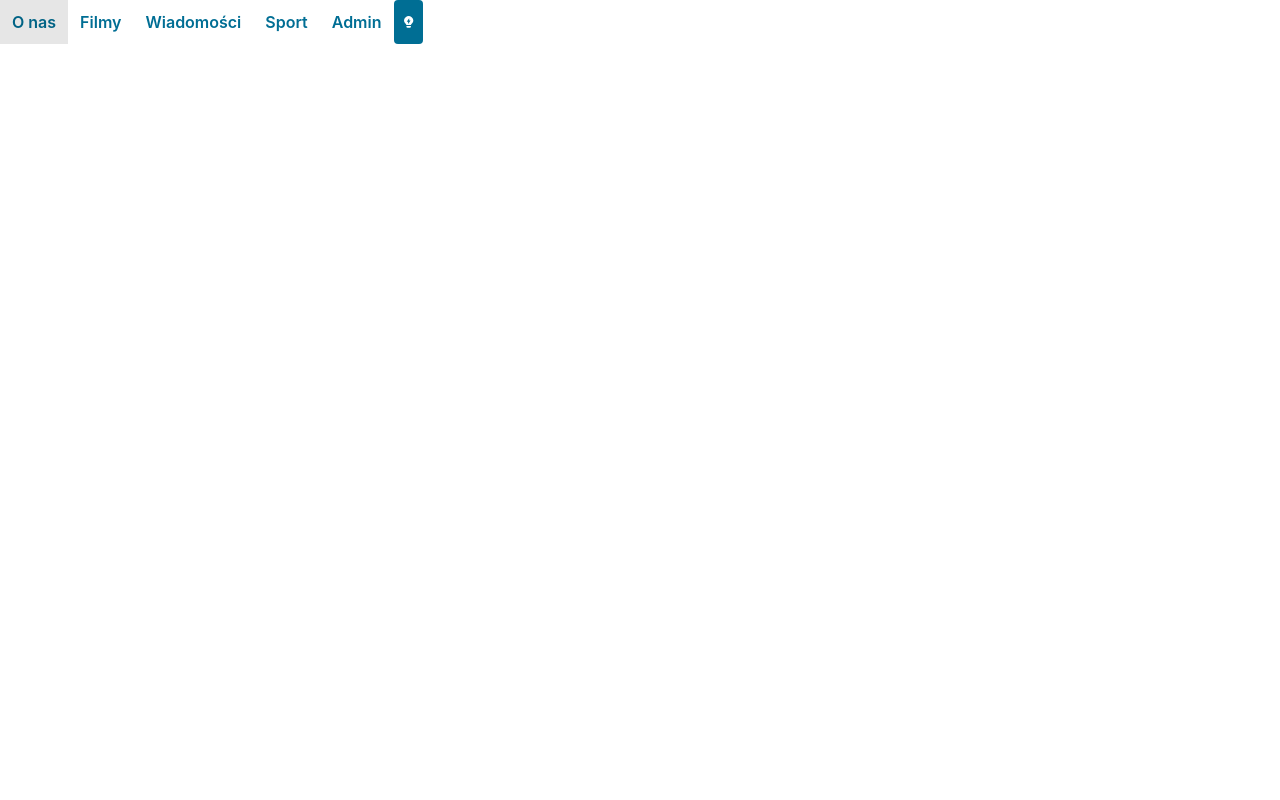
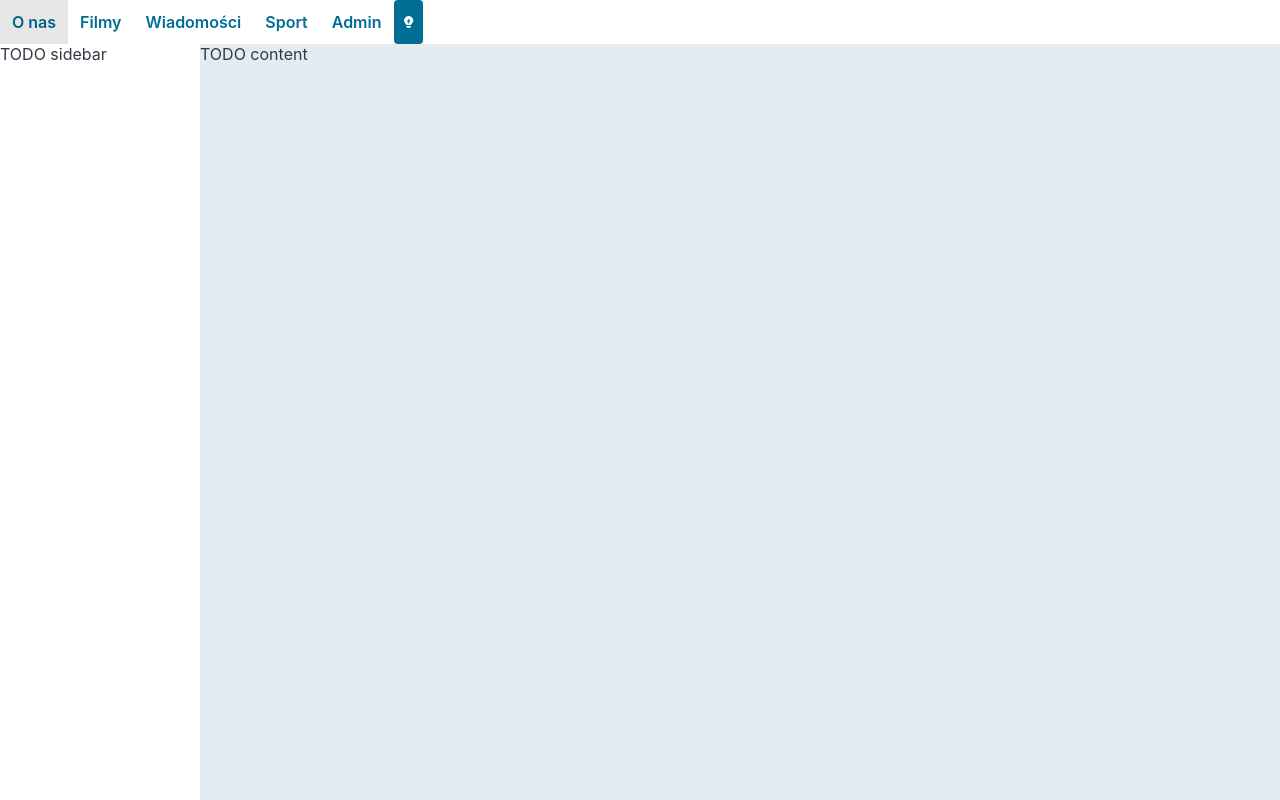
Before and after one commit to adamborowski/deeper-react-2022-05, a React (Create React App) app: page / in a window 1280 px wide. Built offline with nearby package versions, Linux system fonts and the light colour scheme.

Commit message:
feat: page layout

```diff
--- a/src/app/App.tsx
+++ b/src/app/App.tsx
@@ -6,14 +6,15 @@ import { MenuItem } from '../common/atoms/MenuItem';
 import { Menu } from './Menu';
 import { ThemeButton } from '../features/theme-switcher/ThemeButton';
 import { useThemeSwitcher } from './useThemeSwitcher';
+import { PageLayout } from '../common/layouts/PageLayout';
 
 const App = () => {
   const themeSwitcher = useThemeSwitcher();
 
-
   return (
     <ThemeProvider theme={themeSwitcher.theme}>
-      <div>
+      <PageLayout
+        headerContent={
           <Menu>
             <MenuItem to="/about">O nas</MenuItem>
             <MenuItem to="/movies">Filmy</MenuItem>
@@ -22,7 +23,10 @@ const App = () => {
             <MenuItem to="/admin">Admin</MenuItem>
             <ThemeButton onClick={themeSwitcher.toggleTheme} />
           </Menu>
-      </div>
+        }
+        sidebarContent="TODO sidebar"
+        mainContent="TODO content"
+      />
     </ThemeProvider>
   );
 };
--- /dev/null
+++ b/src/common/layouts/PageLayout.module.css
@@ -0,0 +1,21 @@
+.root {
+  display: flex;
+  flex-direction: column;
+  min-height: 100vh;
+}
+.header {
+  box-shadow: var(--t-shadow-sm);
+}
+.columns {
+  display: flex;
+  flex-direction: row;
+  flex: 1;
+  background: var(--t-color-background);
+}
+.leftColumn {
+  width: 200px;
+  background: var(--t-color-surface);
+}
+.rightColumn {
+  flex: 1;
+}
--- /dev/null
+++ b/src/common/layouts/PageLayout.tsx
@@ -0,0 +1,24 @@
+import { FC, ReactNode } from 'react';
+import styles from './PageLayout.module.css';
+
+export interface PageLayoutProps {
+  headerContent: ReactNode;
+  sidebarContent: ReactNode;
+  mainContent: ReactNode;
+}
+
+export const PageLayout: FC<PageLayoutProps> = ({
+  headerContent,
+  sidebarContent,
+  mainContent,
+}) => {
+  return (
+    <div className={styles.root}>
+      <div className={styles.header}>{headerContent}</div>
+      <div className={styles.columns}>
+        <div className={styles.leftColumn}>{sidebarContent}</div>
+        <div className={styles.rightColumn}>{mainContent}</div>
+      </div>
+    </div>
+  );
+};
```
Also changed, not shown: 1 other file (tests, documents, lock files or other folders). Lines whose indentation alone changed are shown as unchanged.
